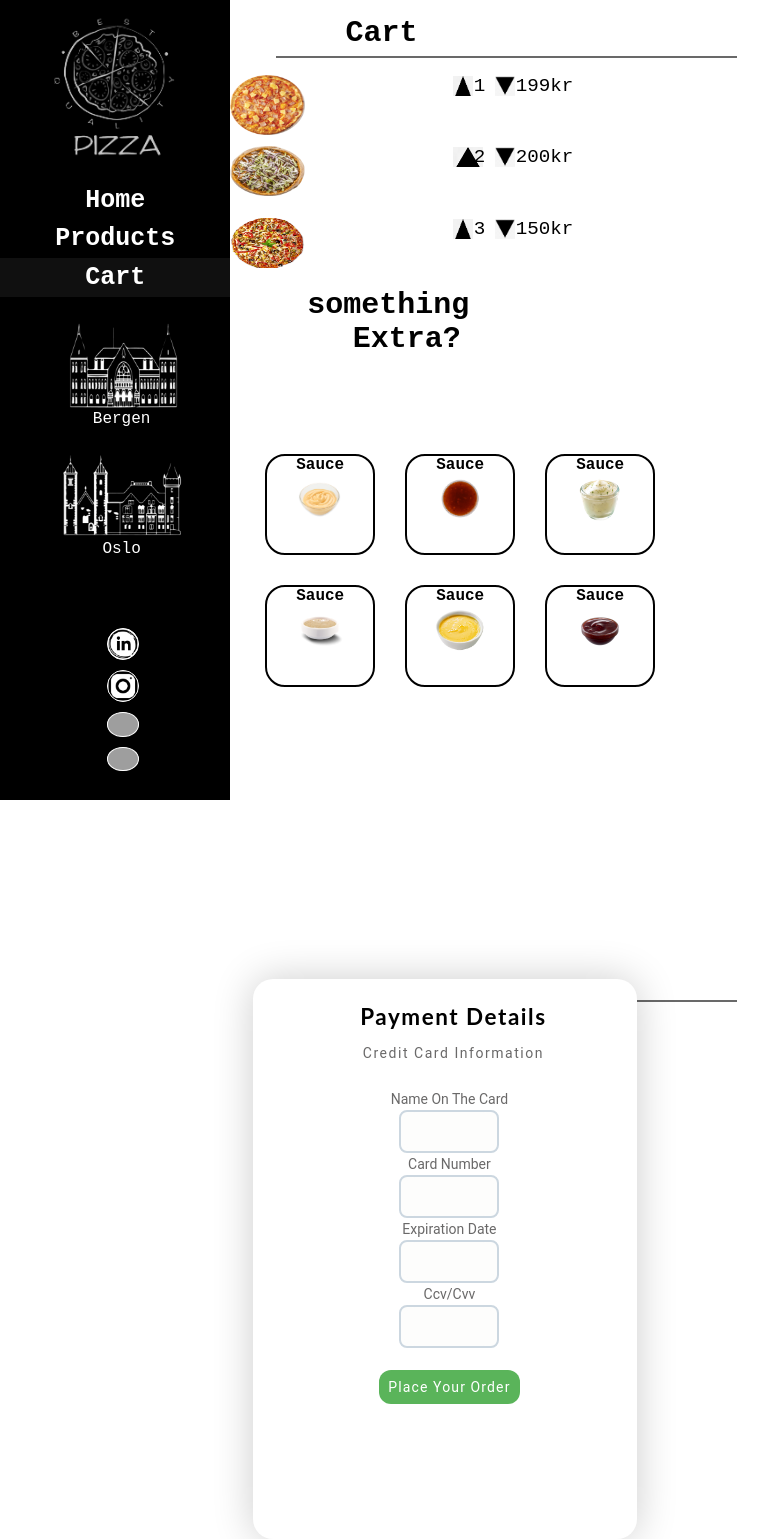
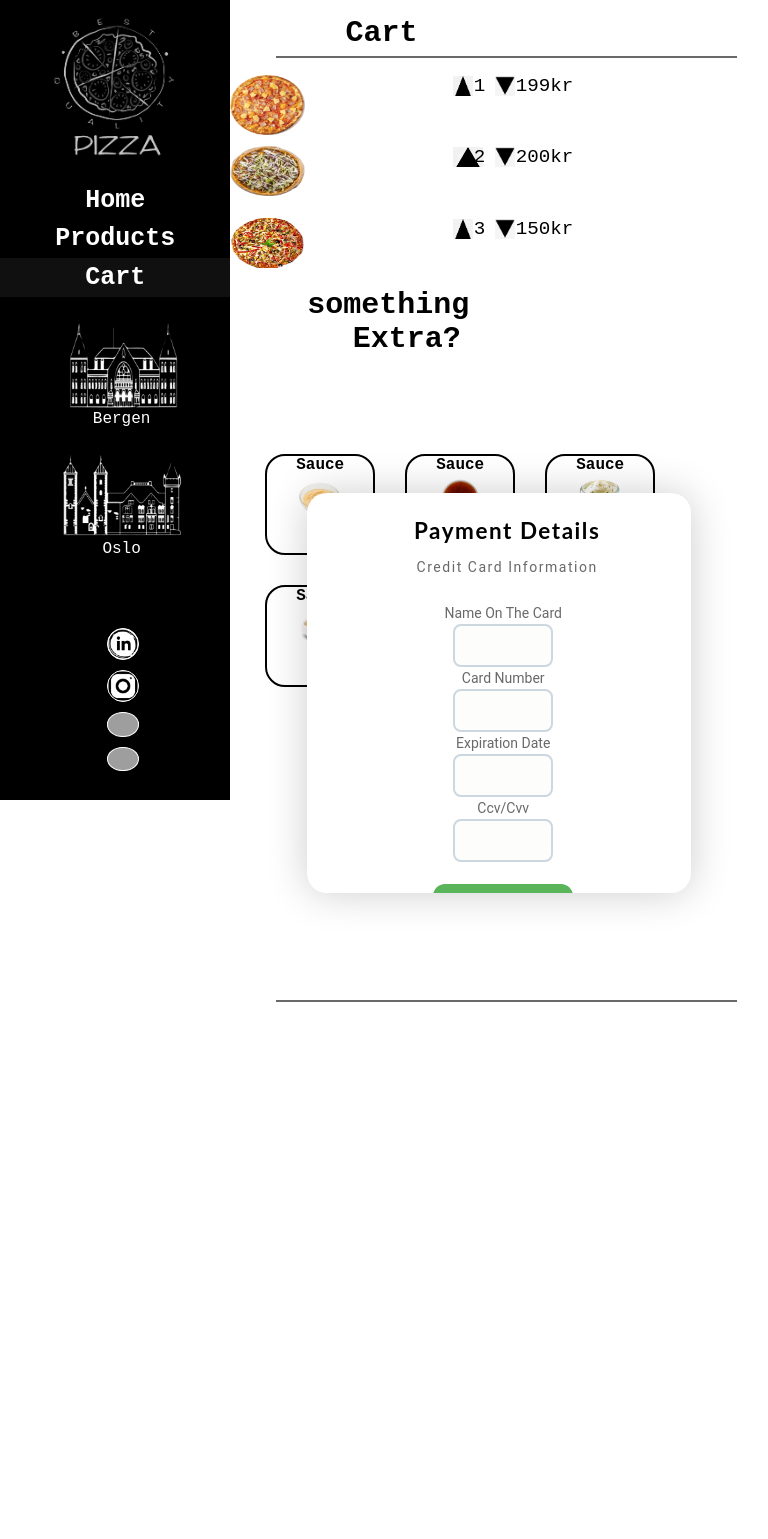
Before and after one commit to PeterJakobs1/pizza, a React (Create React App) app: page /CartPage in a window 768 px wide. After the commit the page ends 1182 px from the top, so only its background shows below. Built offline with nearby package versions, Linux system fonts and the light colour scheme; grey boxes are pictures that could not be loaded.

Commit message:
refactor

```diff
--- a/src/styles/_checkoutForm.scss
+++ b/src/styles/_checkoutForm.scss
@@ -120,7 +120,7 @@ p, a, label{
 
     .CartPageTitle .card-checkout{
       right: 10%;
-      margin-top: -60%;
+      margin-top: -40%;
       width: 50%;
       height: 50%
     }
@@ -129,15 +129,7 @@ p, a, label{
 
   @media only screen and (min-width: 768px) and (max-width: 1368px){
     .CartPageTitle .card-checkout{
-      top:124%;
+      top:100%;
       margin-left: 7%;
     }
   }
-  @media only screen and (min-width: 539px) and (max-width: 1025px){
-    .CartPageTitle .card-checkout {
-      top: 180%;
-      left: 26%;
-      height: 70%
-    }
-
-   }
```
